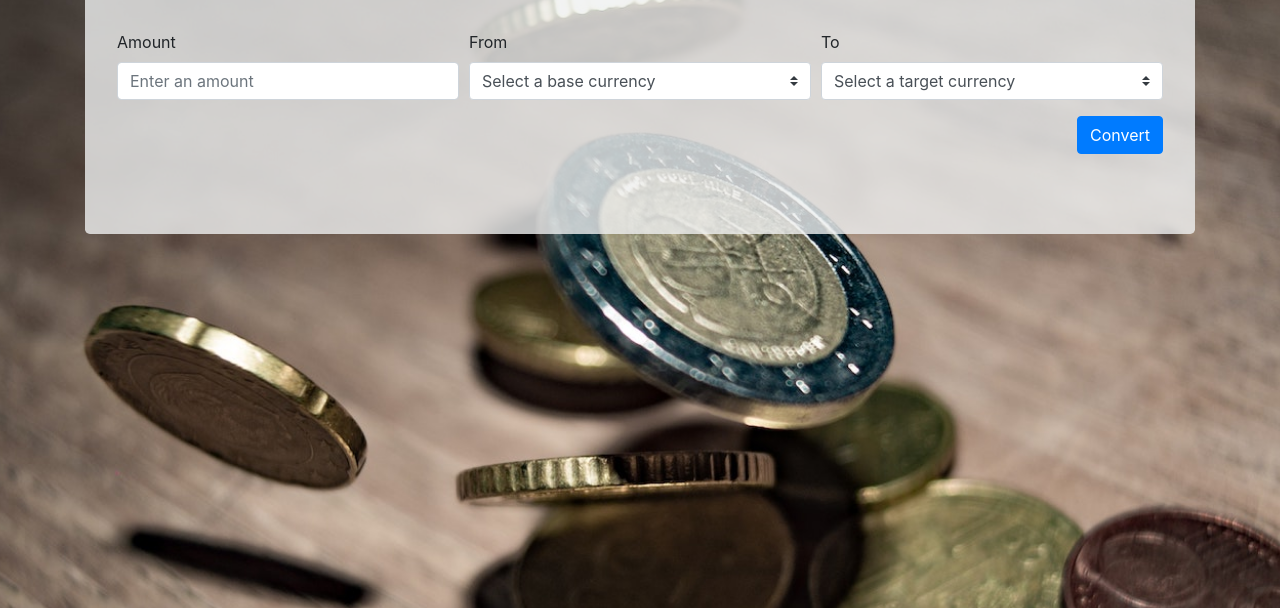
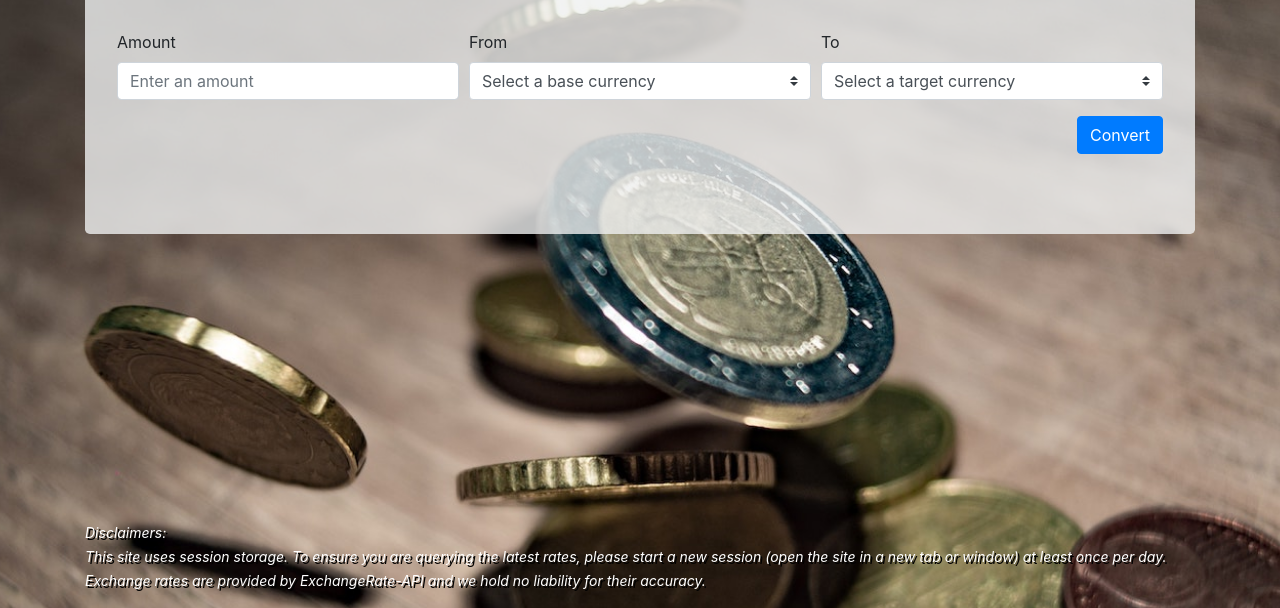
Before and after one commit to MicahOlson/currency-exchanger, a website built with webpack: page src/index.html in a window 1280 px wide. Shown: the part 192-800 px from the top of the page. Built offline with nearby package versions, Linux system fonts and the light colour scheme.

Commit message:
Add disclaimers footer

```diff
--- a/src/css/styles.css
+++ b/src/css/styles.css
@@ -37,3 +37,16 @@ body {
   padding-bottom: 16px;
   color: hsl(0, 100%, 50%);
 }
+
+#disclaimer {
+  color: hsl(0, 0%, 100%);
+  text-shadow: 2px 2px hsl(0, 0%, 0%);
+  font-style: italic;
+  position: fixed;
+  top: auto;
+  bottom: 0;
+}
+
+a#api-home {
+  color: hsl(0, 0%, 100%);
+}
--- a/src/index.html
+++ b/src/index.html
@@ -68,8 +68,22 @@
       <div class="row" id="show-errors">
         <!-- Error handling from main.js will display here -->
       </div>
+    </div>
 
-    </div>
+    <footer id="disclaimer">
+      <p>
+        <small>
+          Disclaimers:<br>
+          This site uses session storage. To ensure you are querying the latest
+          rates, please start a new session (open the site in a new tab or
+          window) at least once per day.<br>
+          Exchange rates are provided by <a href="https://www.exchangerate-api.com" id="api-home"
+            title="ExchangeRate-API Home Page">
+            ExchangeRate-API</a> and we hold no liability for their accuracy.
+        </small>
+      </p>
+    </footer>
+
   </div>
 </body>
 
```
